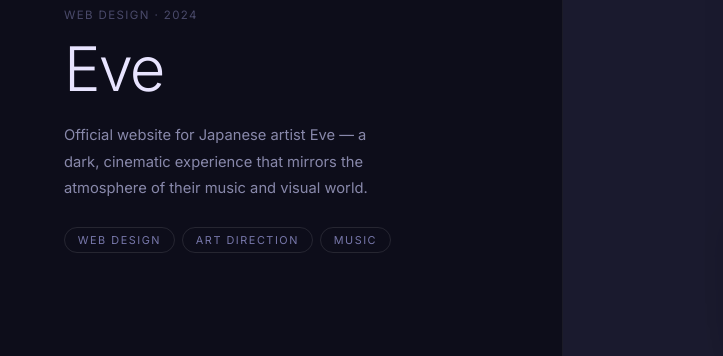
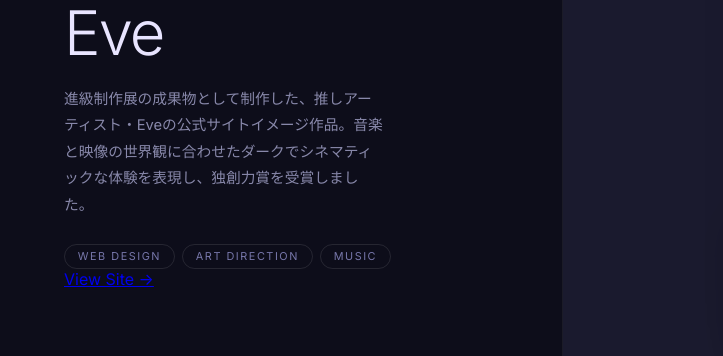
Before and after one commit to letons11mrty/portfolio, a website built with Vite: page index.html in a window 1280 px wide. Shown: the part 291-647 px from the top of the page, 0-723 px from the left. Built offline with nearby package versions, Linux system fonts and the light colour scheme.

Commit message:
update descriptions

```diff
--- a/index.html
+++ b/index.html
@@ -56,12 +56,13 @@
         <span class="label">05 / Works</span>
         <p class="project-type">App Design · 2025</p>
         <h2>Sukima<br><em>Keshiki</em></h2>
-        <p>A motorcycle community app connecting riders — built as a group project for U22, blending route sharing, garage management, and community features.</p>
+        <p>U22に向けて現在グループで制作中のバイクコミュニティアプリ。ライダー同士をつなぐルート共有・ガレージ管理・コミュニティ機能を融合させています。</p>
         <div class="project-tags">
           <span>App Design</span>
           <span>UI/UX</span>
           <span>U22</span>
         </div>
+        <a href="https://letons11mrty.github.io/sukimakeshiki/" target="_blank" rel="noopener">View Site →</a>
       </div>
     </div>
 
@@ -71,12 +72,13 @@
         <span class="label">04 / Works</span>
         <p class="project-type">Web Design · 2025</p>
         <h2>Beauty<br><em>Portfolio</em></h2>
-        <p>A portfolio site for a hairdresser — two design directions exploring minimal luxury and clean simplicity.</p>
+        <p>友人の美容師から依頼を受けて制作したポートフォリオサイト。ミニマルラグジュアリーとクリーンシンプルの2方向のデザインを探求しました。</p>
         <div class="project-tags">
           <span>Web Design</span>
           <span>Beauty</span>
           <span>UI/UX</span>
         </div>
+        <a href="https://letons11mrty.github.io/beauty-hair-portfolio/" target="_blank" rel="noopener">View Site →</a>
       </div>
     </div>
 
@@ -86,12 +88,13 @@
         <span class="label">03 / Works</span>
         <p class="project-type">Web Design · 2024</p>
         <h2>Lumos<br><em>&amp; Musk</em></h2>
-        <p>Fragrance brand website blending the warmth of autumn and stillness of winter — a sensory journey through the seasons.</p>
+        <p>課題制作でECサイトをテーマに制作したフレグランスブランドのWebサイト。秋の温もりと冬の静けさをテーマに、季節を旅するような感覚的な体験を表現しました。</p>
         <div class="project-tags">
           <span>Web Design</span>
           <span>Branding</span>
           <span>Seasonal</span>
         </div>
+        <a href="https://letons11mrty.github.io/lumos_musk/" target="_blank" rel="noopener">View Site →</a>
       </div>
     </div>
 
@@ -101,12 +104,13 @@
         <span class="label">02 / Works</span>
         <p class="project-type">Web Design · 2024</p>
         <h2>Eve</h2>
-        <p>Official website for Japanese artist Eve — a dark, cinematic experience that mirrors the atmosphere of their music and visual world.</p>
+        <p>進級制作展の成果物として制作した、推しアーティスト・Eveの公式サイトイメージ作品。音楽と映像の世界観に合わせたダークでシネマティックな体験を表現し、独創力賞を受賞しました。</p>
         <div class="project-tags">
           <span>Web Design</span>
           <span>Art Direction</span>
           <span>Music</span>
         </div>
+        <a href="https://letons11mrty.github.io/artiste-site/" target="_blank" rel="noopener">View Site →</a>
       </div>
     </div>
 
@@ -114,8 +118,8 @@
     <div class="page" data-page="0">
       <div class="page-content">
         <span class="label">01 / About</span>
-        <h1>Hello,<br>I'm <em>Your Name</em>.</h1>
-        <p>Creative developer crafting digital experiences that blend design and technology into something worth remembering.</p>
+        <h1>Hello,<br>I'm <em>Kiyoto Ishii</em>.</h1>
+        <p>デザインとテクノロジーを融合させ、記憶に残るデジタル体験をつくるクリエイティブ系学生です。</p>
         <div class="tags">
           <span>Web Development</span>
           <span>3D Design</span>
```
